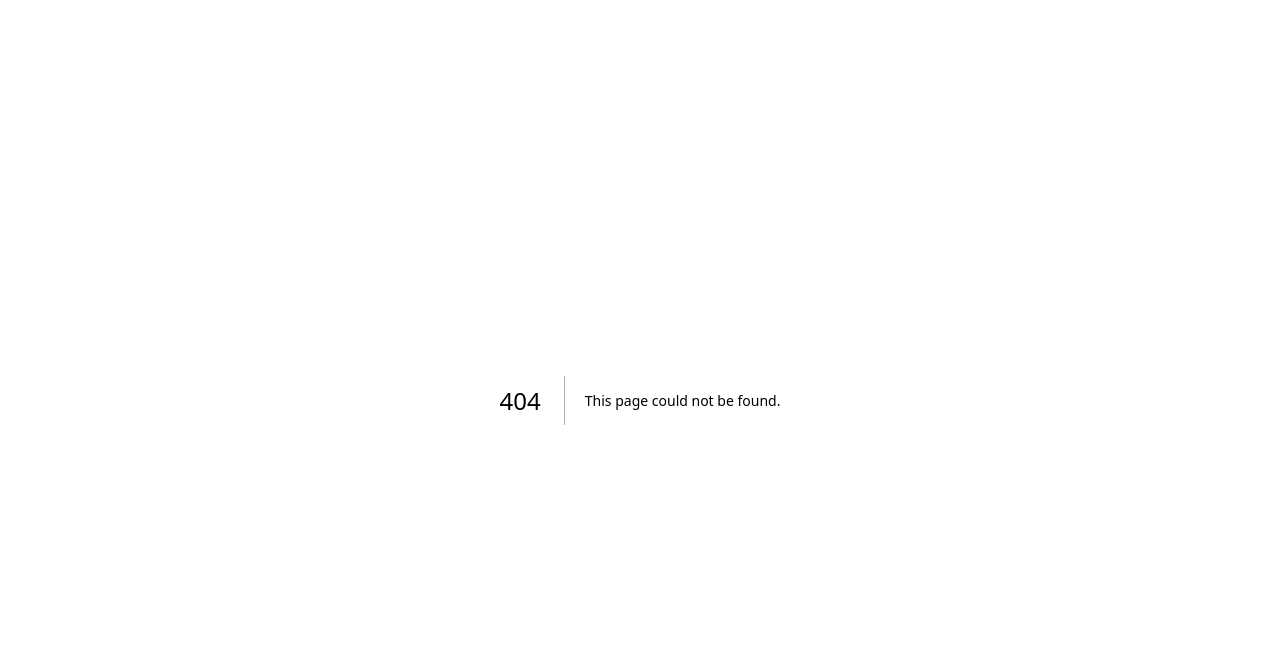
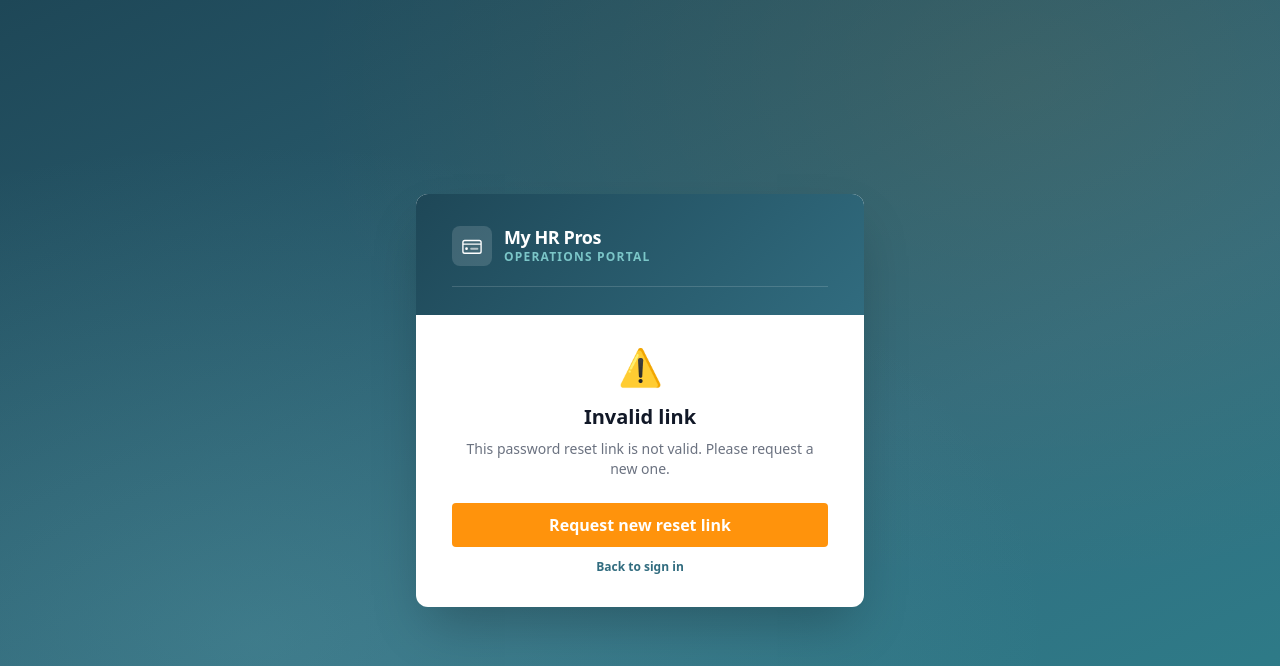
Before and after one commit to jeremiah600/mhr-portal, a Next.js app: page /confirm-reset in a window 1280 px wide. Before the commit this address had no page. Shown: the top 666 px of the page. Built offline with nearby package versions, Linux system fonts and the light colour scheme.

Commit message:
Add confirm-reset landing page to bypass Sophos URL pre-scanning

```diff
--- /dev/null
+++ b/app/confirm-reset/page.tsx
@@ -0,0 +1,126 @@
+'use client'
+
+import { useState, Suspense } from 'react'
+import { useRouter, useSearchParams } from 'next/navigation'
+import Link from 'next/link'
+import { createClient } from '@/lib/supabase'
+
+const BG = {
+  background: 'radial-gradient(ellipse at 20% 80%, rgba(123,198,200,.2) 0%, transparent 55%), radial-gradient(ellipse at 80% 10%, rgba(255,147,12,.08) 0%, transparent 50%), linear-gradient(155deg, #1e4757 0%, #316c7f 60%, #2d7f8a 100%)'
+}
+const HEADER_BG = { background: 'linear-gradient(135deg, #1e4757 0%, #316c7f 100%)' }
+
+function MHRHeader() {
+  return (
+    <div className="px-9 pt-8 pb-7" style={HEADER_BG}>
+      <div className="flex items-center gap-3 mb-5">
+        <div className="flex-shrink-0 w-10 h-10 rounded-lg flex items-center justify-center" style={{ background: 'rgba(255,255,255,.14)' }}>
+          <svg width="20" height="20" viewBox="0 0 22 22" fill="none">
+            <rect x="1" y="5" width="20" height="14" rx="2" stroke="white" strokeWidth="1.5"/>
+            <path d="M1 9h20" stroke="white" strokeWidth="1.5"/>
+            <circle cx="5" cy="14" r="1.5" fill="white"/>
+            <rect x="9" y="13" width="9" height="2" rx="1" fill="white" fillOpacity=".6"/>
+          </svg>
+        </div>
+        <div>
+          <div className="text-white font-extrabold text-lg leading-tight tracking-tight">My HR Pros</div>
+          <div className="text-xs font-semibold tracking-widest uppercase" style={{ color: '#7bc6c8' }}>Operations Portal</div>
+        </div>
+      </div>
+      <hr style={{ borderColor: 'rgba(255,255,255,.15)' }} />
+    </div>
+  )
+}
+
+function ConfirmResetForm() {
+  const router = useRouter()
+  const searchParams = useSearchParams()
+  const [status, setStatus] = useState<'idle' | 'verifying' | 'error'>('idle')
+  const [errorMsg, setErrorMsg] = useState('')
+
+  const tokenHash = searchParams.get('token_hash')
+
+  if (!tokenHash) {
+    return (
+      <div className="px-9 py-8 text-center">
+        <div className="text-4xl mb-4">⚠️</div>
+        <h2 className="text-xl font-bold text-gray-900 mb-2">Invalid link</h2>
+        <p className="text-gray-500 text-sm mb-6">This password reset link is not valid. Please request a new one.</p>
+        <Link href="/forgot-password" className="btn-primary block py-2.5 text-center">
+          Request new reset link
+        </Link>
+        <Link href="/login" className="block mt-3 text-xs font-semibold hover:underline" style={{ color: '#316c7f' }}>
+          Back to sign in
+        </Link>
+      </div>
+    )
+  }
+
+  if (status === 'error') {
+    return (
+      <div className="px-9 py-8 text-center">
+        <div className="text-4xl mb-4">⚠️</div>
+        <h2 className="text-xl font-bold text-gray-900 mb-2">Link expired</h2>
+        <p className="text-gray-500 text-sm mb-6">{errorMsg}</p>
+        <Link href="/forgot-password" className="btn-primary block py-2.5 text-center">
+          Request new reset link
+        </Link>
+        <Link href="/login" className="block mt-3 text-xs font-semibold hover:underline" style={{ color: '#316c7f' }}>
+          Back to sign in
+        </Link>
+      </div>
+    )
+  }
+
+  async function handleConfirm() {
+    setStatus('verifying')
+    const supabase = createClient()
+    const { error } = await supabase.auth.verifyOtp({
+      token_hash: tokenHash!,
+      type: 'recovery',
+    })
+    if (error) {
+      setErrorMsg(
+        error.message.toLowerCase().includes('expired')
+          ? 'This link has expired. Password reset links are valid for 1 hour.'
+          : 'This link has already been used or is no longer valid. Please request a new one.'
+      )
+      setStatus('error')
+    } else {
+      router.push('/reset-password')
+    }
+  }
+
+  return (
+    <div className="px-9 py-8 text-center">
+      <div className="text-4xl mb-4">🔑</div>
+      <h2 className="text-xl font-bold text-gray-900 mb-2">Ready to reset your password</h2>
+      <p className="text-gray-500 text-sm mb-8">
+        Click the button below to continue. This link can only be used once.
+      </p>
+      <button
+        onClick={handleConfirm}
+        disabled={status === 'verifying'}
+        className="btn-primary w-full py-3"
+      >
+        {status === 'verifying' ? 'Verifying…' : 'Reset My Password'}
+      </button>
+      <Link href="/login" className="block mt-4 text-xs font-semibold hover:underline" style={{ color: '#316c7f' }}>
+        Back to sign in
+      </Link>
+    </div>
+  )
+}
+
+export default function ConfirmResetPage() {
+  return (
+    <div className="min-h-screen flex items-center justify-center p-6" style={BG}>
+      <div className="w-full max-w-md rounded-xl shadow-2xl overflow-hidden bg-white">
+        <MHRHeader />
+        <Suspense fallback={<div className="px-9 py-12 text-center text-gray-400 text-sm">Loading…</div>}>
+          <ConfirmResetForm />
+        </Suspense>
+      </div>
+    </div>
+  )
+}
--- a/app/reset-password/page.tsx
+++ b/app/reset-password/page.tsx
@@ -1,6 +1,6 @@
 'use client'
 
-import { useState, useEffect, Suspense } from 'react'
+import { useState, useEffect } from 'react'
 import { useRouter } from 'next/navigation'
 import Link from 'next/link'
 import { createClient } from '@/lib/supabase'
@@ -32,7 +32,7 @@ function MHRHeader() {
   )
 }
 
-function ResetPasswordForm() {
+export default function ResetPasswordPage() {
   const router = useRouter()
   const [password, setPassword] = useState('')
   const [confirm, setConfirm] = useState('')
@@ -43,77 +43,27 @@ function ResetPasswordForm() {
   const [checking, setChecking] = useState(true)
 
   useEffect(() => {
-    const supabase = createClient()
-
-    // With implicit flow, Supabase detects the #access_token in the URL and fires
-    // PASSWORD_RECOVERY via onAuthStateChange. Subscribe before checking session
-    // so we don't miss the event.
-    const { data: { subscription } } = supabase.auth.onAuthStateChange((event, session) => {
-      if (event === 'PASSWORD_RECOVERY' || (event === 'SIGNED_IN' && session)) {
-        setSessionReady(true)
-        setChecking(false)
-      }
-    })
-
-    // Also check for an existing session (handles redirect from /auth/callback)
-    supabase.auth.getSession().then(({ data }) => {
+    // Session was established by /confirm-reset before redirecting here
+    createClient().auth.getSession().then(({ data }) => {
       if (data.session) {
         setSessionReady(true)
-        setChecking(false)
+      } else {
+        setError('No active session. Please use the reset link from your email.')
       }
+      setChecking(false)
     })
-
-    // Check for error param in URL hash (e.g. #error=access_denied)
-    const hash = window.location.hash
-    if (hash) {
-      const params = new URLSearchParams(hash.slice(1))
-      if (params.get('error')) {
-        setError('This password reset link has expired or already been used. Please request a new one.')
-        setChecking(false)
-      }
-    }
-
-    // Timeout: if no session/event after 5 s, the link is likely invalid
-    const timer = setTimeout(() => {
-      setChecking(prev => {
-        if (prev) {
-          setError('This password reset link has expired or already been used. Please request a new one.')
-          return false
-        }
-        return prev
-      })
-    }, 5000)
-
-    return () => {
-      subscription.unsubscribe()
-      clearTimeout(timer)
-    }
   }, [])
 
   async function handleReset(e: React.FormEvent) {
     e.preventDefault()
     setError('')
-
-    if (password.length < 8) {
-      setError('Password must be at least 8 characters.')
-      return
-    }
-    if (password !== confirm) {
-      setError('Passwords do not match.')
-      return
-    }
+    if (password.length < 8) { setError('Password must be at least 8 characters.'); return }
+    if (password !== confirm) { setError('Passwords do not match.'); return }
 
     setLoading(true)
-    const supabase = createClient()
-    const { error } = await supabase.auth.updateUser({ password })
-
-    if (error) {
-      setError(error.message)
-      setLoading(false)
-    } else {
-      setSuccess(true)
-      setTimeout(() => router.push('/dashboard'), 2500)
-    }
+    const { error } = await createClient().auth.updateUser({ password })
+    if (error) { setError(error.message); setLoading(false) }
+    else { setSuccess(true); setTimeout(() => router.push('/dashboard'), 2500) }
   }
 
   if (success) return (
@@ -129,13 +79,13 @@ function ResetPasswordForm() {
     </div>
   )
 
-  if (!checking && !sessionReady && error) return (
+  if (!checking && !sessionReady) return (
     <div className="min-h-screen flex items-center justify-center p-6" style={BG}>
       <div className="w-full max-w-md rounded-xl shadow-2xl overflow-hidden bg-white">
         <MHRHeader />
         <div className="px-9 py-8 text-center">
           <div className="text-4xl mb-4">⚠️</div>
-          <h2 className="text-xl font-bold text-gray-900 mb-2">Link expired</h2>
+          <h2 className="text-xl font-bold text-gray-900 mb-2">Session expired</h2>
           <p className="text-gray-500 text-sm mb-6">{error}</p>
           <Link href="/forgot-password" className="btn-primary block py-2.5 text-center">
             Request new reset link
@@ -157,55 +107,35 @@ function ResetPasswordForm() {
           <p className="text-xs text-gray-400 mb-6">Choose a strong password for your account.</p>
           <form onSubmit={handleReset} className="space-y-5">
             <div>
-              <label className="block text-xs font-bold tracking-widest uppercase text-gray-500 mb-1.5">
-                New password
-              </label>
+              <label className="block text-xs font-bold tracking-widest uppercase text-gray-500 mb-1.5">New password</label>
               <input
                 type="password" required value={password}
                 onChange={e => setPassword(e.target.value)}
-                className="input-field"
-                placeholder="At least 8 characters"
+                className="input-field" placeholder="At least 8 characters"
                 autoComplete="new-password"
               />
             </div>
             <div>
-              <label className="block text-xs font-bold tracking-widest uppercase text-gray-500 mb-1.5">
-                Confirm password
-              </label>
+              <label className="block text-xs font-bold tracking-widest uppercase text-gray-500 mb-1.5">Confirm password</label>
               <input
                 type="password" required value={confirm}
                 onChange={e => setConfirm(e.target.value)}
-                className="input-field"
-                placeholder="••••••••"
+                className="input-field" placeholder="••••••••"
                 autoComplete="new-password"
               />
             </div>
             {error && (
               <div className="bg-red-50 border border-red-200 rounded p-3 text-sm text-red-700">{error}</div>
             )}
-            <button
-              type="submit"
-              disabled={loading || !sessionReady}
-              className="btn-primary w-full py-2.5"
-            >
-              {loading ? 'Updating…' : checking ? 'Verifying link…' : 'Update password'}
+            <button type="submit" disabled={loading || checking || !sessionReady} className="btn-primary w-full py-2.5">
+              {loading ? 'Updating…' : checking ? 'Loading…' : 'Update password'}
             </button>
           </form>
           <p className="text-center mt-6">
-            <Link href="/login" className="text-xs font-semibold hover:underline" style={{ color: '#316c7f' }}>
-              Back to sign in
-            </Link>
+            <Link href="/login" className="text-xs font-semibold hover:underline" style={{ color: '#316c7f' }}>Back to sign in</Link>
           </p>
         </div>
       </div>
     </div>
   )
 }
-
-export default function ResetPasswordPage() {
-  return (
-    <Suspense>
-      <ResetPasswordForm />
-    </Suspense>
-  )
-}
```
